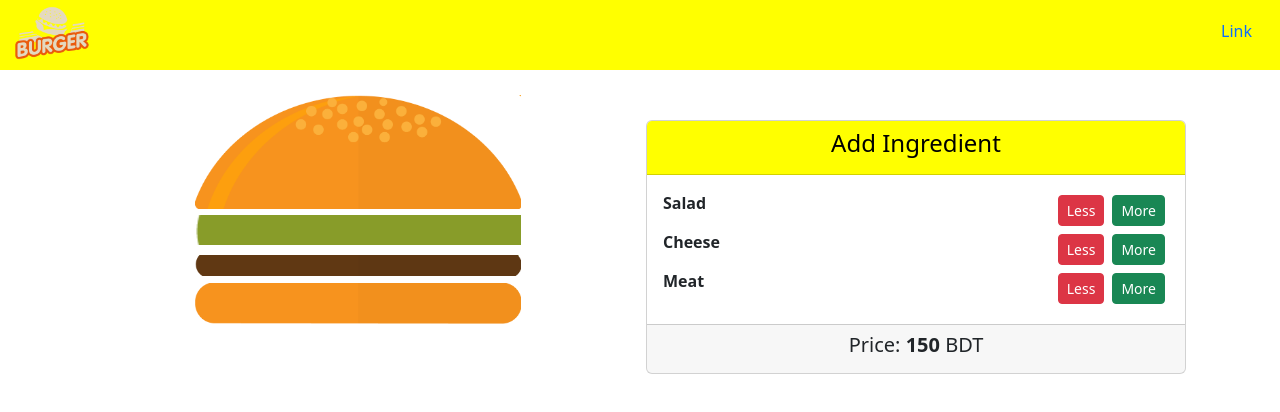
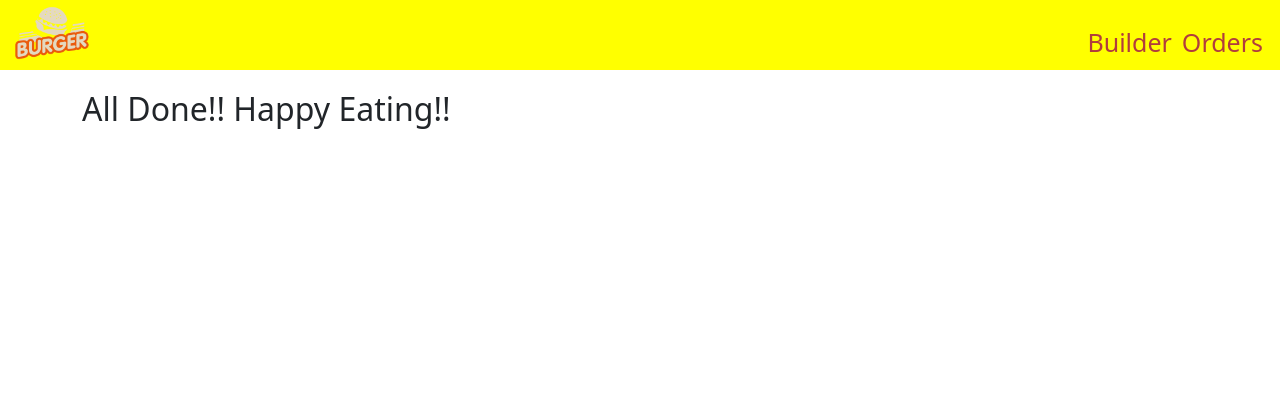
Before and after one commit to siftanzil/ReactJS_Burger_Builder, a React (Create React App) app: page /checkout in a window 1280 px wide. Shown: the top 412 px of the page. Built offline with nearby package versions, Linux system fonts and the light colour scheme.

Commit message:
Routes Added

```diff
--- a/package.json
+++ b/package.json
@@ -8,9 +8,12 @@
     "@testing-library/user-event": "^13.5.0",
     "axios": "^1.1.3",
     "bootstrap": "^5.2.2",
+    "history": "^4.10.1",
     "react": "^18.2.0",
     "react-dom": "^18.2.0",
     "react-popper": "^2.3.0",
+    "react-router": "^6.4.2",
+    "react-router-dom": "^6.4.2",
     "react-scripts": "5.0.1",
     "reactstrap": "^9.1.5",
     "web-vitals": "^2.1.4"
--- a/src/App.js
+++ b/src/App.js
@@ -1,10 +1,13 @@
 /** @format */
 import Main from "./Components/Main";
+import { BrowserRouter } from "react-router-dom";
 
 function App() {
   return (
     <div>
-      <Main></Main>
+      <BrowserRouter>
+        <Main />
+      </BrowserRouter>
     </div>
   );
 }
--- a/src/Components/BurgerBuilder/Burger/Burger.css
+++ b/src/Components/BurgerBuilder/Burger/Burger.css
@@ -1,7 +1,7 @@
 .Burger {
     width: 100%;
     margin: auto;
-    height: 350px;
+    height: 400px;
     overflow-y: scroll;
     text-align: center;
     font-weight: bold;
--- a/src/Components/BurgerBuilder/BurgerBuilder.js
+++ b/src/Components/BurgerBuilder/BurgerBuilder.js
@@ -1,8 +1,9 @@
-/** @format */
-
 import React, { Component } from "react";
+import { Link } from "react-router-dom";
 import Burger from "./Burger/Burger";
 import Controls from "./Controls/Controls";
+import Summary from "./Summary/Summary";
+import { Modal, ModalBody, ModalHeader, ModalFooter, Button } from "reactstrap";
 
 const INGREDIENT_PRICES = {
   salad: 30,
@@ -14,26 +15,34 @@ export default class BurgerBuilder extends Component {
   state = {
     ingredients: [
       { type: "salad", amount: 1 },
-      { type: "cheese", amount: 0 },
+      { type: "cheese", amount: 1 },
       { type: "meat", amount: 1 },
     ],
-    totalPrice: 150,
+    totalPrice: 180,
+    modalOpen: false,
+    purchasable: true,
+  };
+
+  updatePurchasable = (ingredients) => {
+    const sum = ingredients.reduce((sum, element) => {
+      return sum + element.amount;
+    }, 0);
+    this.setState({ purchasable: sum > 0 });
   };
 
   addIngredientHandle = (type) => {
     const ingredients = [...this.state.ingredients];
     const newPrice = this.state.totalPrice + INGREDIENT_PRICES[type];
-
     for (let item of ingredients) {
       if (item.type === type) item.amount++;
     }
     this.setState({ ingredients: ingredients, totalPrice: newPrice });
+    this.updatePurchasable(ingredients);
   };
 
   removeIngredientHandle = (type) => {
     const ingredients = [...this.state.ingredients];
     const newPrice = this.state.totalPrice - INGREDIENT_PRICES[type];
-
     for (let item of ingredients) {
       if (item.type === type) {
         if (item.amount <= 0) return;
@@ -41,17 +50,43 @@ export default class BurgerBuilder extends Component {
       }
     }
     this.setState({ ingredients: ingredients, totalPrice: newPrice });
+    this.updatePurchasable(ingredients);
+  };
+
+  toggleModal = () => {
+    this.setState({
+      modalOpen: !this.state.modalOpen,
+    });
   };
 
   render() {
     return (
+      <div>
         <div className="d-flex flex-md-row flex-column">
           <Burger ingredients={this.state.ingredients} />
           <Controls
             ingredientAdded={this.addIngredientHandle}
             ingredientRemoved={this.removeIngredientHandle}
             price={this.state.totalPrice}
+            toggleModal={this.toggleModal}
+            purchasable={this.state.purchasable}
           />
+        </div>
+        <Modal isOpen={this.state.modalOpen}>
+          <ModalHeader>Your Order Summary</ModalHeader>
+          <ModalBody>
+            <h5>Total Price: {this.state.totalPrice.toFixed(0)} BDT</h5>
+            <Summary ingredients={this.state.ingredients} />
+          </ModalBody>
+          <ModalFooter>
+            <Link to="/checkout">
+              <Button color="success">Continue to Checkout</Button>
+            </Link>
+            <Button color="secondary" onClick={this.toggleModal}>
+              Cancel
+            </Button>
+          </ModalFooter>
+        </Modal>
       </div>
     );
   }
--- a/src/Components/BurgerBuilder/Controls/Controls.js
+++ b/src/Components/BurgerBuilder/Controls/Controls.js
@@ -1,5 +1,5 @@
 import React from "react";
-import { Card, CardBody, CardFooter, CardHeader } from "reactstrap";
+import { Card, CardBody, CardFooter, CardHeader, Button } from "reactstrap";
 
 const controls = [
   { label: "Salad", type: "salad" },
@@ -7,13 +7,16 @@ const controls = [
   { label: "Meat", type: "meat" },
 ];
 
-function BuildControl(props) {
+const BuildControl = (props) => {
   return (
     <div className="d-flex">
-      <div className="me-auto ml-5" style={{ fontWeight: "bold" }}>
+      <div
+        className="me-auto ml-5"
+        style={{ fontWeight: "bold", fontSize: "1.2rem" }}
+      >
         {props.label}
       </div>
-      <button className=" btn btn-danger btn-sm m-1" onClick={props.removed}>
+      <button className="btn btn-danger btn-sm m-1" onClick={props.removed}>
         Less
       </button>
       <button className="btn btn-success btn-sm m-1" onClick={props.added}>
@@ -21,9 +24,9 @@ function BuildControl(props) {
       </button>
     </div>
   );
-}
+};
 
-function Controls(props) {
+const Controls = (props) => {
   return (
     <div className="container ml-md-5" style={{ textAlign: "center" }}>
       <Card
@@ -39,15 +42,8 @@ function Controls(props) {
             color: "black",
           }}
         >
-          <h4>Add Ingredient</h4>
+          <h4>Add Ingredients</h4>
         </CardHeader>
-        {/*
-        <CardBody>
-          {controls.map((items) => {
-            return buildControl(items.label, items.type, Math.random());
-          })}
-        </CardBody>
-         */}
         <CardBody>
           {controls.map((item) => {
             return (
@@ -61,15 +57,17 @@ function Controls(props) {
             );
           })}
         </CardBody>
-
         <CardFooter>
           <h5>
-            Price:<strong> {props.price} </strong> BDT
+            Price: <strong>{props.price}</strong> BDT
           </h5>
         </CardFooter>
+        <Button disabled={!props.purchasable} onClick={props.toggleModal}>
+          Order Now
+        </Button>
       </Card>
     </div>
   );
-}
+};
 
 export default Controls;
--- /dev/null
+++ b/src/Components/BurgerBuilder/Summary/Summary.js
@@ -0,0 +1,20 @@
+import React from 'react';
+
+const Summary = props => {
+    const ingredientSummary = props.ingredients.map(item => {
+        return (
+            <li key={item.type}>
+                <span style={{ textTransform: "capitalize" }}>{item.type}</span>: {item.amount}
+            </li>
+        )
+    })
+    return (
+        <div>
+            <ul>
+                {ingredientSummary}
+            </ul>
+        </div>
+    )
+}
+
+export default Summary;
--- a/src/Components/Header/Header.css
+++ b/src/Components/Header/Header.css
@@ -11,9 +11,10 @@
 
 .NavLink{
     text-decoration: none;
-    color: white;
+    color: rgb(177, 61, 61);
     font-size: 25px;
     margin-top: -25px;
+    padding: 2px 5px 2px 5px;
 }
 
 .NavLink :hover{
--- a/src/Components/Header/Header.js
+++ b/src/Components/Header/Header.js
@@ -2,7 +2,8 @@
 
 import React from "react";
 import "./Header.css";
-import { Navbar, NavbarBrand, Nav, NavItem, NavLink } from "reactstrap";
+import { NavLink } from "react-router-dom";
+import { Navbar, NavbarBrand, Nav, NavItem } from "reactstrap";
 import Logo from "../../assets/logo.png";
 
 const Header = (props) => {
@@ -19,9 +20,13 @@ const Header = (props) => {
         </NavbarBrand>
         <Nav className="mr-md-5">
           <NavItem>
-            <NavLink href="#" className="NavLink">
-              {" "}
-              Link
+            <NavLink exact="true" to="/" className="NavLink">
+              Builder
+            </NavLink>
+          </NavItem>
+          <NavItem>
+            <NavLink exact="true" to="/orders" className="NavLink">
+              Orders
             </NavLink>
           </NavItem>
         </Nav>
--- a/src/Components/Main.js
+++ b/src/Components/Main.js
@@ -1,15 +1,22 @@
 /** @format */
 
 import React from "react";
+import { Routes, Route } from "react-router-dom";
 import BurgerBuilder from "./BurgerBuilder/BurgerBuilder";
 import Header from "./Header/Header";
+import Orders from "./Orders/Orders";
+import Checkout from "./Orders/Checkout/Checkout";
 
 const Main = (props) => {
   return (
     <div>
       <Header />
       <div className="container">
-        <BurgerBuilder />
+        <Routes>
+          <Route path="/orders" element={<Orders />}></Route>
+          <Route path="/checkout" element={<Checkout />}></Route>
+          <Route path="/" exact="true" element={<BurgerBuilder />}></Route>
+        </Routes>
       </div>
     </div>
   );
--- /dev/null
+++ b/src/Components/Orders/Checkout/Checkout.js
@@ -0,0 +1,11 @@
+import React from "react";
+
+function Checkout(props) {
+  return (
+    <div>
+      <h2>All Done!! Happy Eating!!</h2>
+    </div>
+  );
+}
+
+export default Checkout;
--- /dev/null
+++ b/src/Components/Orders/Orders.js
@@ -0,0 +1,11 @@
+import React from "react";
+
+function Orders(props) {
+  return (
+    <div>
+      <p>Orders</p>
+    </div>
+  );
+}
+
+export default Orders;
```
Also changed, not shown: 2 other files (tests, documents, lock files or other folders). Lines whose indentation alone changed are shown as unchanged.
